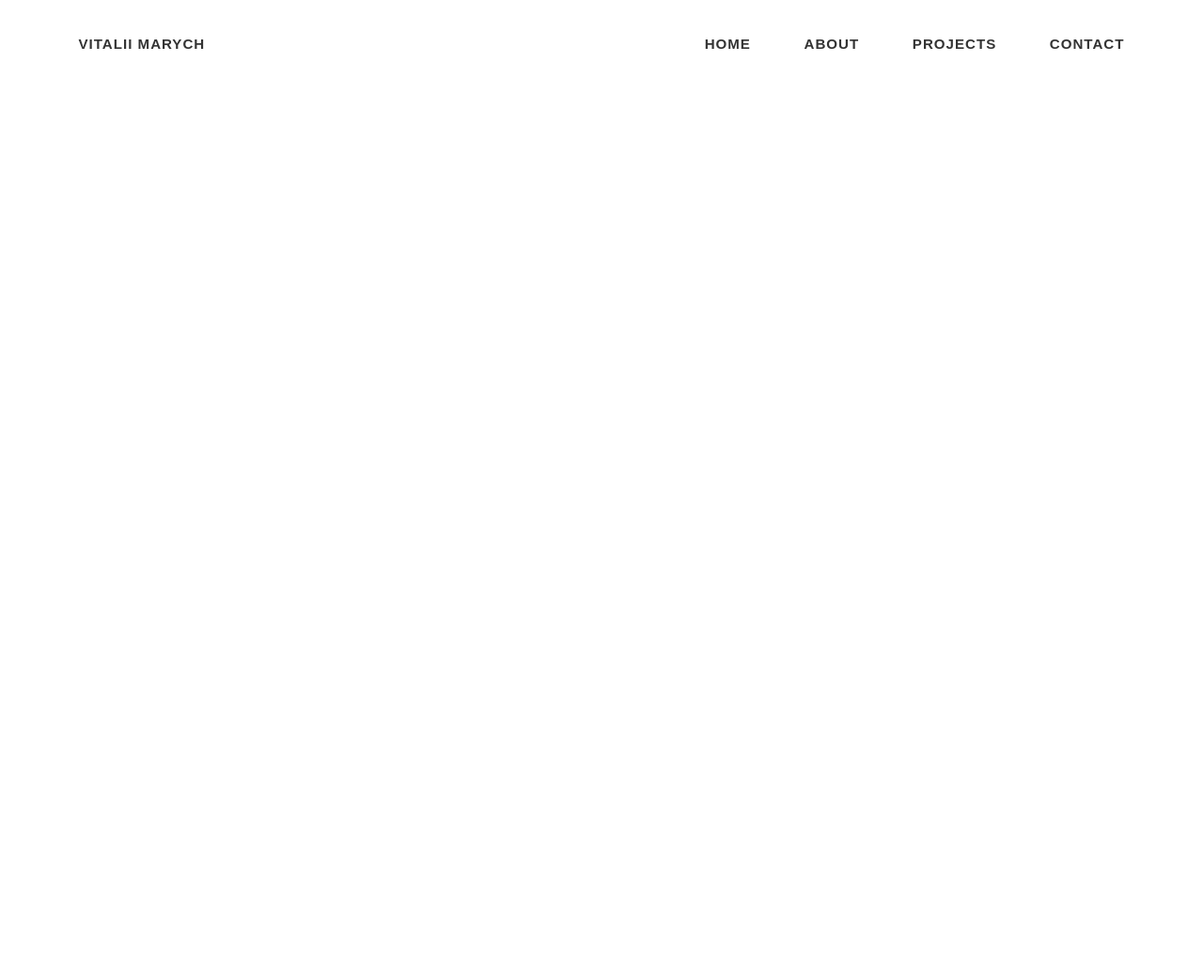
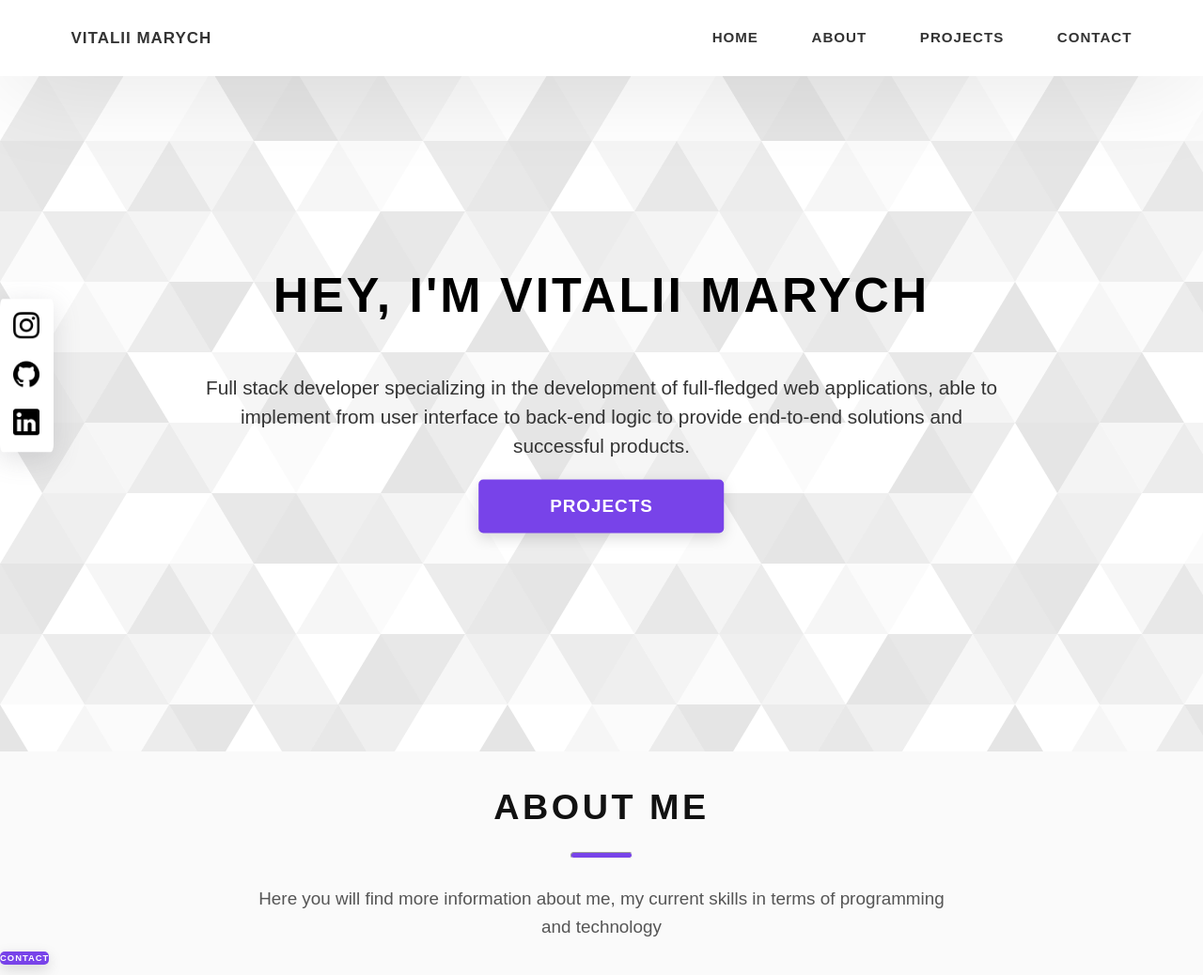
Before and after one commit to vitaliiMarych/portfolio, a plain HTML site: page HTML/index.html in a window 1280 px wide. Shown: the whole page at 94% size. Before the commit the page ends 800 px from the top, so only its background shows below. Drawn offline with Linux system fonts and the light colour scheme.

Commit message:
Added home section

```diff
--- a/CSS/style.css
+++ b/CSS/style.css
@@ -1,3 +1,130 @@
+/* header */
+header {
+    background: #fff;
+    z-index: 1000;
+    position: fixed;
+    box-shadow: 0 10px 100px rgba(0,0,0,.1);
+    width: 100%;
+    pad: 0px;
+}
+
+.header-content{
+    display: flex;
+    align-items: center;
+    justify-content: space-between;
+    padding: 0.5rem 5rem;
+}
+
+.header-links {
+    display: flex;
+    list-style: none;
+    font-size: 1.6rem;
+}
+
+.header-logo {
+    font-size: 1.8rem;
+}
+
+.header-content a {
+    color: #333;
+    letter-spacing: 1px;
+    font-weight: 700;
+    display: inline-block;
+    padding: 1rem 3rem;
+    transition: color .3s;
+}
+
+
+
+/* home */
+.home {
+    height: 100vh;
+    background-image: url(../images/svg/common-bg.svg);
+    /* opacity: 75%; */
+    position: relative;
+}
+
+/*      home content */
+.home-content {
+    position: absolute;
+    top: 50%;
+    left: 50%;
+    max-width: 90rem;
+    width: 92%;
+    transform: translate(-50%,-50%);
+}
+
+.home-content h1{
+    font-size: 5.5rem;
+    font-weight: 800;
+    letter-spacing: 3px;
+    color: #000;
+    text-align: center;
+    text-transform: uppercase;
+}
+
+.home-content .info {
+    font-size: 2.2rem;
+    color: #333;
+    text-align: center;
+    width: 100%;
+    padding: 0%;
+}
+
+.home-content-btn {
+    font-size: 2rem;
+    padding: 1.5rem 8rem;
+}
+
+.home-content-btn-wrapper {
+    text-align: center;
+}
+
+/*      home social */
+
+.home-socials {
+    background-color: #fff;
+    position: absolute;
+    top: 50%;
+    transform: translate(0%,-50%);
+    padding: 0.5rem;
+    box-shadow: rgba(100,100,111,.2) 0 7px 29px 0;
+    border-radius: 5%;
+
+
+}
+
+.home-social{
+    width: 5rem;
+}
+
+.home-social-icon {
+    width: 100%;
+}
+
+.home-social-icon-link {
+    padding: 1rem;
+    display: block;
+    background-color: #fff;
+    transition: background-color .3s;
+    border-radius: 15%;
+}
+
+
+/* about */
+
+.about {
+    background-color: #fafafa;
+    padding: 0;
+    margin: 0;
+}
+
+/* projects */
+
+
+/* contact */
+
+/* general */
 
 html {
     font-size: 59%;
@@ -8,47 +135,72 @@ body {
     position: relative;
     font-family: 'Source Sans Pro',sans-serif;
     line-height: 1.5;
-
-
+    margin: 0px;
 }
 
-/* header */
-.header-content{
-    display: flex;
-    align-items: center;
-    justify-content: space-between;
-    padding: 1rem 5rem;
+section {
+    display: grid;
 }
 
-.header-links {
-    display: flex;
-    list-style: none;
-}
-
-.header-content a {
-    color: #333;
-    font-size: 1.6rem;
-    letter-spacing: 1px;
-    font-weight: 700;
-    display: inline-block;
-    padding: 1rem 3rem;
-    transition: color .3s;
-}
-
-
-/* home */
-
-
-
-
-/* general */
 a {
     text-transform: uppercase;
     text-decoration: none;
+    font-family: inherit;
 }
 
+.btn {
+    text-align: center;
+    background: #7843e9;
+    color: #fff;
+    text-transform: uppercase;
+    letter-spacing: 1px;
+    display: inline-block;
+    font-weight: 700;
+    border-radius: 5px;
+    box-shadow: 0 5px 15px 0 rgba(0,0,0,.15);
+    transition: transform .3s;
+}
+
+.heading-sec-main {
+    display: block;
+    font-size: 4rem;
+    text-transform: uppercase;
+    letter-spacing: 1px;
+    letter-spacing: 3.5px;
+    text-align: center;
+    margin-bottom: 3rem;
+    position: relative;
+    color: #111;
+}
+
+.heading-sec-sub {
+    display: block;
+    text-align: center;
+    color: #555;
+    font-size: 2rem;
+    font-weight: 500;
+    max-width: 80rem;
+    margin: auto;
+    line-height: 1.6;
+}
+
+hr {
+    width: 5%;
+    color: #7843e9;
+    height: 0.5rem;
+    border-radius: 10px;
+    background-color: #7843e9;
+}
 
 /* transforms */
 .header-content a:hover {
-    color: #a000f6;
+    color: #7843e9;
   }
+
+.btn:hover{
+    transform: translateY(-5px);
+}
+
+.home-social-icon-link:hover {
+    background-color: #d3beff;
+  }
--- a/HTML/index.html
+++ b/HTML/index.html
@@ -35,11 +35,71 @@
     </header>
 
     <section class="home">
+        <div class="home-content">
+            <h1>Hey, I'm Vitalii Marych</h1>
+
+            <div class="home-content-info">
+                <p class="info">
+                    Full stack developer specializing in the development of full-fledged web applications, able to implement from user interface to back-end logic to provide end-to-end solutions and successful products.
+                </p>
+            </div>
+
+            <div class="home-content-btn-wrapper">
+                <a class="btn home-content-btn" href="./#projects">
+                    Projects
+                </a>
+            </div>
+
+        </div>
+
+        <div class="home-socials">
+            <div class="home-social">
+                <a class="home-social-icon-link" href="https://www.instagram.com/vitalik_marich/">
+                    <img class="home-social-icon" src="../images/icons/inst.png">
+                </a>
+            </div>
+
+            <div class="home-social">
+                <a class="home-social-icon-link" href="https://github.com/vitaliiMarych">
+                    <img class="home-social-icon" src="../images/icons/gitHub.png">
+                </a>
+            </div>
+
+            <div class="home-social">
+                <a class="home-social-icon-link" href="https://www.linkedin.com/in/vitalii-marych-150065280/">
+                    <img class="home-social-icon" src="../images/icons/linkedin.png">
+                </a>
+            </div>
+        </div>
 
     </section>
 
     <section class="about" id="about">
+        <div class="main-container">
+            <div class="main-container-header">
+                <h2 class="heading-sec-main">About me
+                    <hr>
+                </h2>
+                <p class="heading-sec-sub">Here you will find more information about me,  my current skills  in terms of programming and technology </p>
+            </div>
+            <div class="about-content">
+                <div class="about-content-main">
+                    <h3 class="about-content-main-title"></h3>
 
+                    <div class="about-content-main-details">
+                        <p class="about-content-main-details-paragraf"></p>
+                        <p class="about-content-main-details-paragraf"></p>
+                        <p class="about-content-main-details-paragraf"></p>
+                    </div>
+
+                    <a class="btn" href="#contact">Contact</a>
+                </div>
+
+                <div class="about-content-skills">
+                    <h3 class="about-content-skills-title"></h3>
+                </div>
+            </div>
+        </div>
     </section>
 
     <section class="projects" id="projects">
```
Also changed, not shown: images/icons/gitHub.png (added), images/icons/inst.png (added), images/icons/linkedin.png (added), images/svg/common-bg.svg (added).
